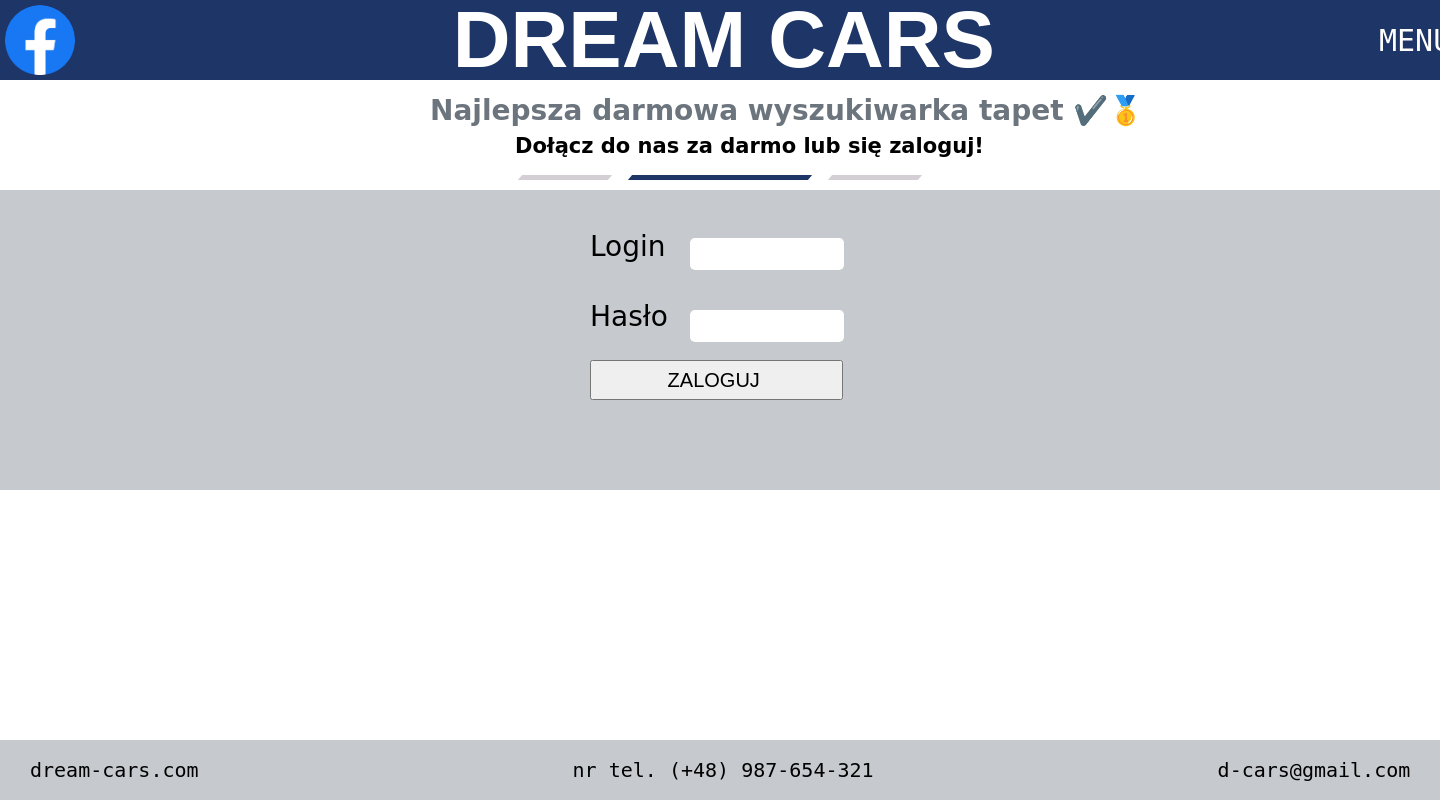
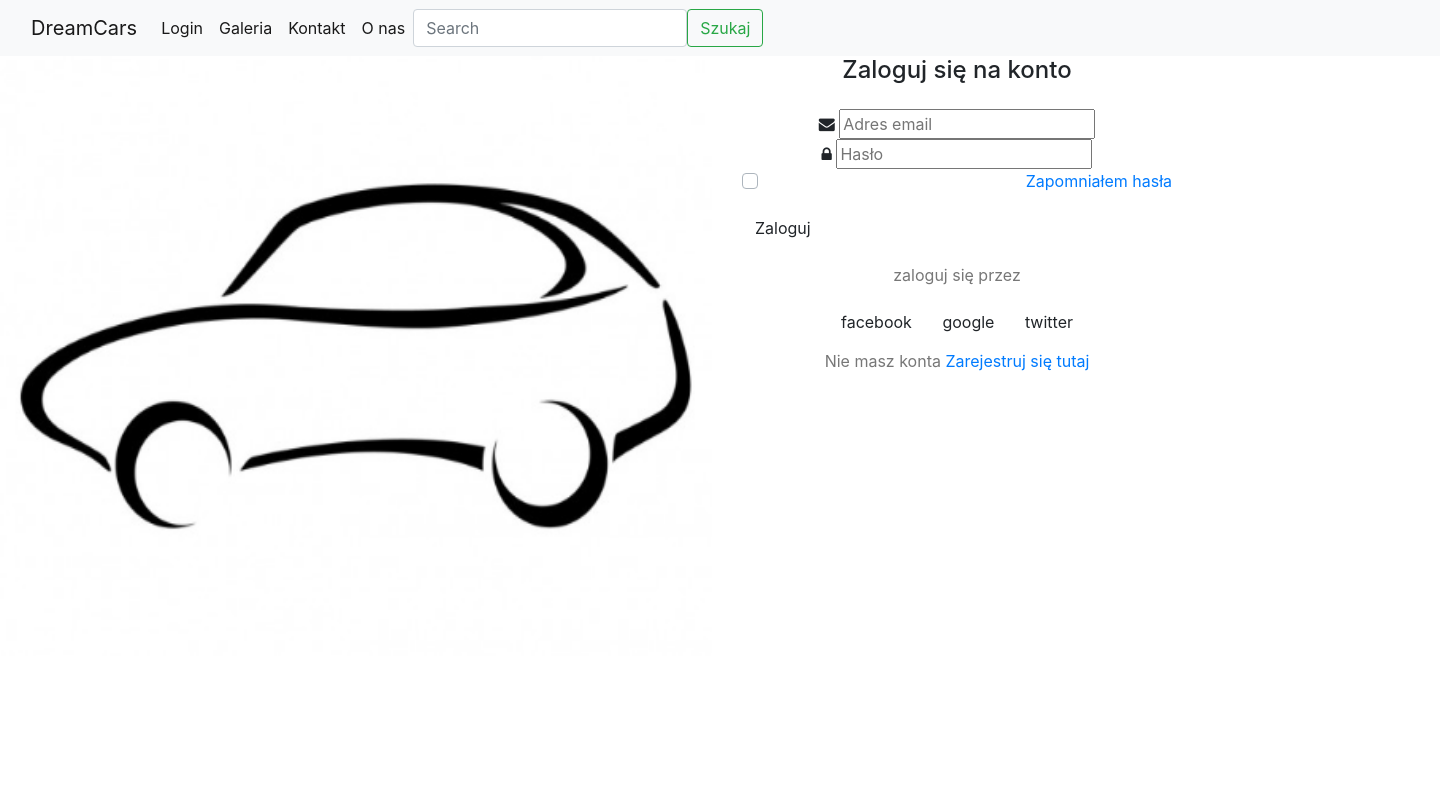
Before and after one commit to gornym/dreamcars, a Flask app: page /login in a window 1440 px wide. Run offline with Flask 2, Linux system fonts and the light colour scheme; some libraries are stand-ins or nearby versions.

Commit message:
Update login.html

```diff
--- a/templates/login.html
+++ b/templates/login.html
@@ -1,57 +1,72 @@
-<!DOCTYPE html>
-<html lang="en">
+{% extends "base.html" %}
+{% block title %}DreamCars{% endblock %}
+{% set active_page = "index" -%}
+{% block body %}
+
+
+<html>
 <head>
-    <meta charset="UTF-8">
-    <meta http-equiv="X-UA-Compatible" content="IE=edge">
-    <meta name = "viewport" content = "width=device-width", initial-scale="1.0">
+	<title>Login Form</title>
+	<meta charset="utf-8">
+	<meta name="viewport" content="width=device-width, initial-scale=1, shrink-to-fit=no">
         <link rel = "stylesheet" href = "{{ url_for('static', filename = 'css/style.css') }}">
-    <link rel="icon" type="image/x-icon" href="static/favicon.ico">
-<title>Login Page</title>
+	<link rel="stylesheet" href="https://stackpath.bootstrapcdn.com/bootstrap/4.3.1/css/bootstrap.min.css">
+	<script src="https://code.jquery.com/jquery-3.3.1.slim.min.js"></script>
+	<link href="https://stackpath.bootstrapcdn.com/font-awesome/4.7.0/css/font-awesome.min.css" rel="stylesheet">
 </head>
 <body>
+	<div class="container-fluid">
+		<div class="row">
+			<img class = "image-container" src="{{ url_for('static', filename = 'logo.png') }}" width="712" height="600"/>
 
-<h3>Login Form</h3>
+			<div class="col-lg-6 col-md-6 form-container">
+				<div class="col-lg-8 col-md-12 col-sm-9 col-xs-12 form-box text-center">
 
-<div class = "menu_gorne" >
-
-<a href = "https://www.facebook.com"><img class = "facebook" src="{{ url_for('static', filename = 'fb.png') }}" width="70" height="70"/></a>
-
-<h1 class = "logo"> DREAM CARS </h1>
-
-<div class="dropdown">
-    <a href="Oferta">MENU</a>
-    <ul>
-        <li><a href="/">HOME</a></li>
-        <li><a href="/gallery">GALERIA</a></li>
-        <li><a href="/about">O NAS</a></li>
-        <li><a href="/kontakt">KONTAKT</a></li>
-    </ul>
+					<div class="heading mb-4">
+						<h4>Zaloguj się na konto</h4>
+					</div>
+					<form>
+						<div class="form-input">
+							<span><i class="fa fa-envelope"></i></span>
+							<input type="email" placeholder="Adres email" required>
+						</div>
+						<div class="form-input">
+							<span><i class="fa fa-lock"></i></span>
+							<input type="password" placeholder="Hasło" required>
+						</div>
+						<div class="row mb-3">
+							<div class="col-6 d-flex">
+								<div class="custom-control custom-checkbox">
+									<input type="checkbox" class="custom-control-input" id="cb1">
+									<label class="custom-control-label text-white" for="cb1">Zapamiętaj mnie</label>
 								</div>
 							</div>
-
-<div class = "menu_srodkowe">
-
-    <h1 class="tekst6">Dołącz do nas za darmo lub się zaloguj!</h1>
-    <h1 class="tekst7"><b>Najlepsza darmowa wyszukiwarka tapet ✔️🥇</b></h1>
-    <div class="kreska1"></div>
-    <div class="kreska2"></div>
-    <div class="kreska3"></div>
-
-    <div class="logowanie"></div>
-        <Label class="login">Login </Label><input class="login1" type="text" name="username"/><br>
-        <label class="haslo">Hasło </label><input class="haslo1" type="password" name="password"/><br>
-        <input class="ok" value="ZALOGUJ "type="submit"/>
+							<div class="col-6 text-right">
+								<a href="/forget" class="forget-link">Zapomniałem hasła</a>
 							</div>
 						</div>
+						<div class="text-left mb-3">
+							<button type="submit" class="btn">Zaloguj</button>
+						</div>
+						<div class="text-center mb-2">
+							<div class="mb-3" style="color: #777">zaloguj się przez</div>
 
-<div class = "menu_dolne">
+							<a href="" class="btn btn-social btn-facebook">facebook</a>
 
-    <a class="nazwa">dream-cars.com</a>
-    <a class="nrtel">nr tel. (+48) 987-654-321</a>
-    <a class="mail">d-cars@gmail.com</a>
+							<a href="" class="btn btn-social btn-google">google</a>
 
-<script src="https://skrypt-cookies.pl/id/01945235259522dd.js"></script>
+							<a href="" class="btn btn-social btn-twitter">twitter</a>
 						</div>
-
+						<div style="color: #777">Nie masz konta
+							<a href="/register" class="register-link">Zarejestruj się tutaj</a>
+						</div>
+					</form>
+				</div>
+			</div>
+		</div>
+	</div>
 </body>
 </html>
+
+
+ {% endblock %}
```
Lines whose indentation alone changed are shown as unchanged.
